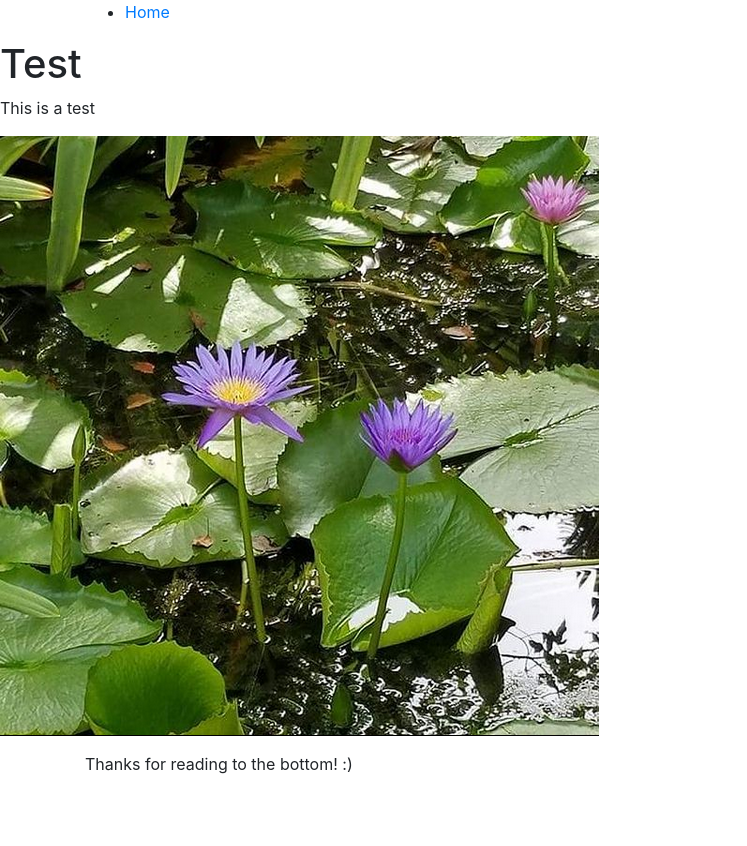
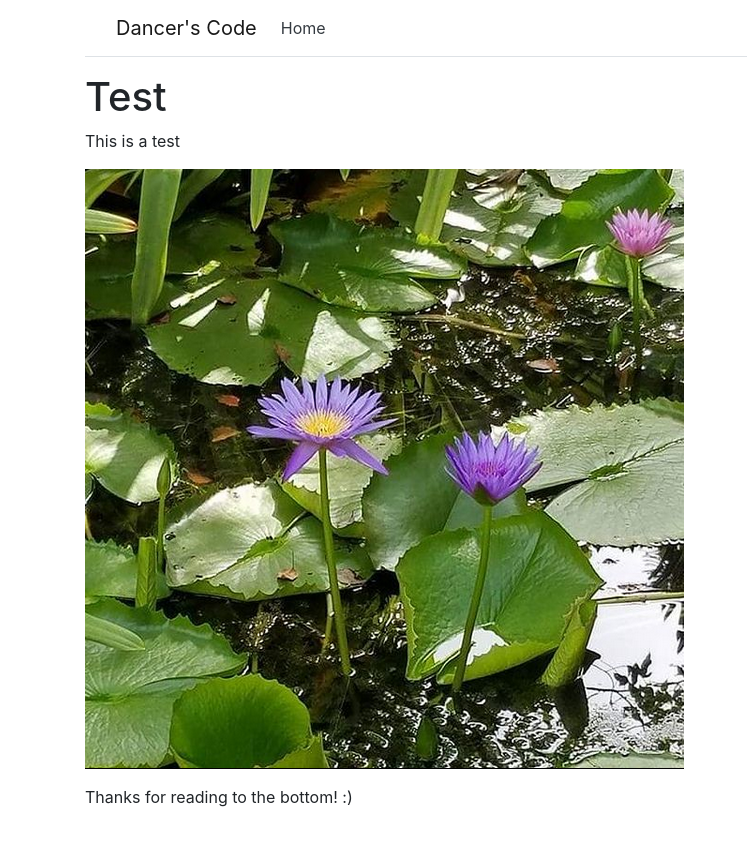
Before and after one commit to JessieArr/dancers-code-blog, a Jekyll site: the page built from index.md, in a window 1280 px wide. Shown: the top 846 px of the page, without its empty margins (0-747 px from the left). Built offline with Jekyll 4.4.1, drawn with Linux system fonts in a browser that asks for light colours; our own code applies the rules of GitHub Pages for plain Markdown files.

Commit message:
Adding hamburger nav.

```diff
--- a/_layouts/default.html
+++ b/_layouts/default.html
@@ -10,14 +10,25 @@
   <body>
     <header>
       <div class="container">
-        <nav class="main-nav">
-          <ul>
-            <li><a href="/">Home</a></li>
-          </ul>
+        <nav class="navbar navbar-expand-sm navbar-toggleable-sm navbar-light bg-white border-bottom box-shadow mb-3">
+            <div class="container">
+                <a class="navbar-brand" href="/">Dancer's Code</a>
+                <button class="navbar-toggler" type="button" data-toggle="collapse" data-target=".navbar-collapse" aria-controls="navbarSupportedContent"
+                        aria-expanded="false" aria-label="Toggle navigation">
+                    <span class="navbar-toggler-icon"></span>
+                </button>
+                <div class="navbar-collapse collapse d-sm-inline-flex flex-sm-row-reverse">
+                    <ul class="navbar-nav flex-grow-1">
+                        <li class="nav-item">
+                            <a class="nav-link text-dark" href="/">Home</a>
+                        </li>
+                    </ul>
+                </div>
+            </div>
         </nav>
       </div>
     </header>
-    <div class="content">
+    <div class="content container">
       {{ content }}
     </div>
     <footer>
```
